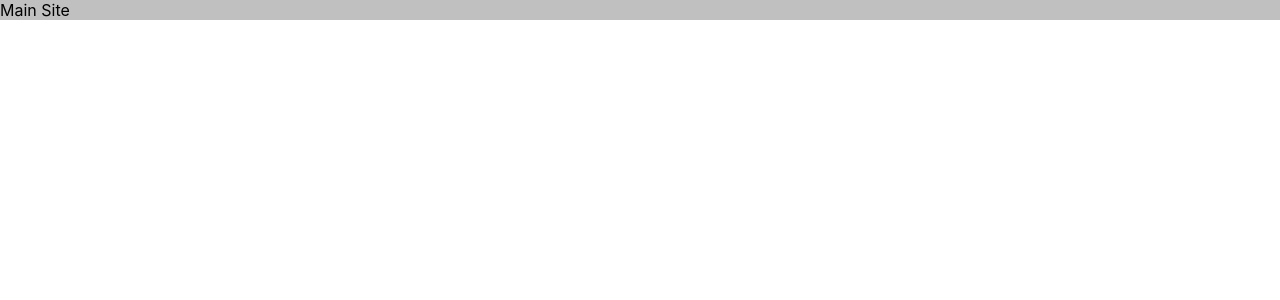
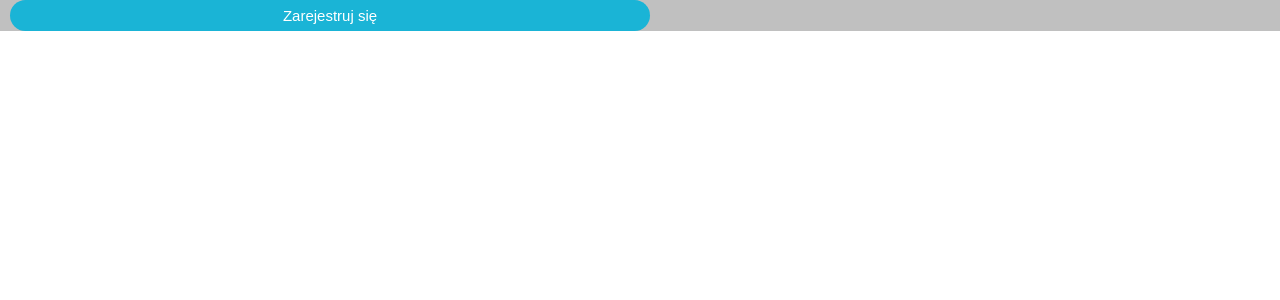
Before and after one commit to arowinsky/WheelchairBasketballApp, a React (Create React App) app: page / in a window 1280 px wide. Shown: the top 300 px of the page. Built offline with nearby package versions, Linux system fonts and the light colour scheme.

Commit message:
Changes: * create reusable button component * Implement this Button in HomeView

```diff
--- /dev/null
+++ b/src/components/Button/Button.module.scss
@@ -0,0 +1,20 @@
+.button {
+    width: 50%;
+    font-size: 15px;
+    text-decoration: none;
+    padding: 7px;
+    font-weight: 500;
+    background-color: #1ab4d6;
+    border: none;
+    color: rgb(255, 255, 255);
+    cursor: pointer;
+    margin-left: 10px;
+    text-align: center;
+    box-shadow: 0px 0px 0px red;
+    transition: .5s ease-in-out all;
+    border-radius: 20px;
+  }
+  .button:hover{
+    box-shadow: 7px 0px 0px #eeb144;
+    background-color:#1a4fd6;
+  }
--- /dev/null
+++ b/src/components/Button/Button.tsx
@@ -0,0 +1,12 @@
+import React from 'react';
+import styles from './Button.module.scss';
+
+interface Props {
+    children: string;
+}
+
+const Button = ({ children }: Props) => {
+    return <button className={styles.button}>{children}</button>;
+};
+
+export default Button;
--- a/src/views/HomeView/HomeView.tsx
+++ b/src/views/HomeView/HomeView.tsx
@@ -1,6 +1,11 @@
 import React from 'react';
 import styles from './HomeView.module.scss';
+import Button from 'components/Button/Button';
 
-const HomeView = () => <div className={styles.wrapper}>Main Site</div>;
+const HomeView: React.FunctionComponent = () => (
+    <div className={styles.wrapper}>
+        <Button>Zarejestruj się</Button>
+    </div>
+);
 
 export default HomeView;
```
